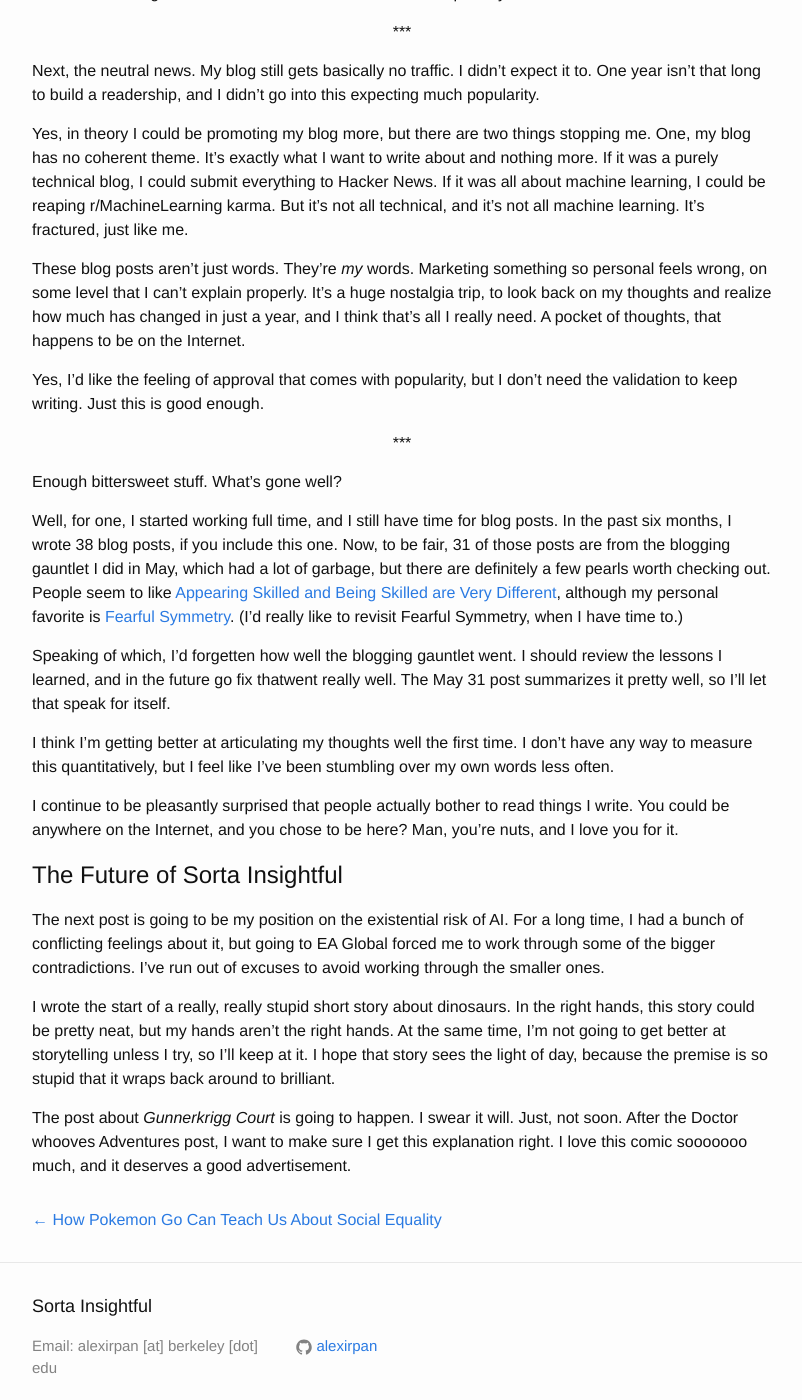
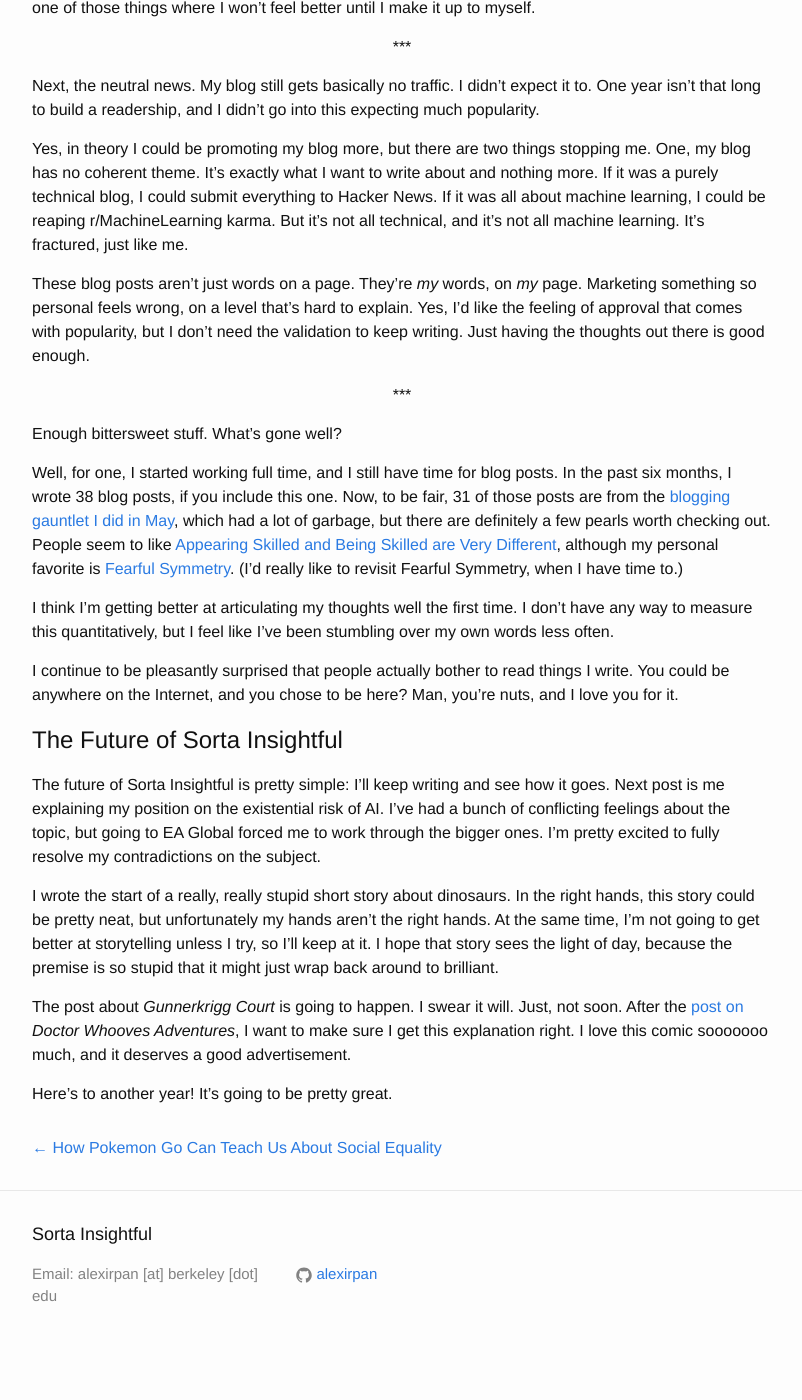
Before and after one commit to alexirpan/alexirpan.github.io, a Jekyll site: the page built from _posts/2016-08-18-one-year.markdown, in a window 1280 px wide and 1400 px high, scrolled down 1115 px. Shown: the whole window, without its empty margins (238-1040 px from the left). Built offline with Jekyll 4.4.1, drawn with Linux system fonts in a browser that asks for light colours; after the commit the page ends 2483 px from its top, so only the background shows below that; some of the changed text lies outside the part shown.

Commit message:
I need to sleep. I'll just ship.

```diff
--- a/_posts/2016-08-18-one-year.markdown
+++ b/_posts/2016-08-18-one-year.markdown
@@ -1,11 +1,11 @@
 ---
 layout: post
 title:  "One Year Later"
-date:   2016-08-18 00:10:00 -0700
+date:   2016-08-18 01:57:00 -0700
 ---
 
 > Over the past few days, I’ve set up the current site and ported over content
-> from the the old one. You should see the old blog posts if you scroll down.
+> from the old one. You should see the old blog posts if you scroll down.
 > Out with the old, in with the new...
 >
 > [...]
@@ -13,6 +13,9 @@
 > As for the title - although I still don’t know what I’m doing with my life,
 >  one of my goals is to be an interesting, insightful person. Unfortunately,
 > I’m not one yet. But if I try, maybe I can get there.
+
+([Hello World, Again]({% post_url 2015-08-18-hello-world-again %}))
+{: .centered }
 
 Sorta Insightful turns one year old today. To whatever meager readership I have:
 thanks. It means more than you'd think.
@@ -34,18 +37,18 @@
 
 I haven't written any of those posts, and I feel awful about it.
 I feel especially bad about not writing the *Gunnerkrigg Court* post. Writing
-that post has been on my shortlist ever since I started this blog, and I haven't
-even started yet.
+that post has been on my shortlist ever since I started this blog.
 
-Meanwhile, I've forgotten what the post on effort icebergs
+Meanwhile, I've forgotten what the effort icebergs post
 was going to cover. Last I remember, I was planning to resolve the tension
-between criticizing bad movies and respecting the effort that goes into all
-movies, even bad ones.
+between constructive criticism of bad work and respect for the effort that
+went into it.
+And there was some infographic I really liked and wanted
+to use? Wow, it has been a while.
 
-Similarly, the post on obsessive fandoms is still at the idea stage. It was
-going to be about *My Little Pony*, or *Touhou*, or *Homestuck*. Maybe
-even all three, if it made sense to do so.
-As for the post about Dominion Online, I at least have some
+The obsessive fandom post is officially turning into a post
+about the *My Little Pony* fandom in particular, but it hasn't passed the idea
+stage yet. As for the Dominion post, I at least have some
 words written down, but I haven't touched them since March.
 
 All these posts that want to be free, and they're chained to the ground, not
@@ -69,14 +72,12 @@
 be reaping r/MachineLearning karma. But it's not all technical, and it's not
 all machine learning. It's fractured, just like me.
 
-These blog posts aren't just words. They're *my* words. Marketing something
-so personal feels wrong, on some level that I can't explain properly.
-It's a huge nostalgia trip, to look back on my thoughts and realize how much
-has changed in just a year, and I think that's all I really need. A pocket of
-thoughts, that happens to be on the Internet.
-
+These blog posts aren't just words on a page. They're *my* words, on *my* page.
+Marketing something
+so personal feels wrong, on a level that's hard to explain.
 Yes, I'd like the feeling of approval that comes with popularity, but I don't
-need the validation to keep writing. Just this is good enough.
+need the validation to keep writing. Just having the thoughts out there is
+good enough.
 
 \*\*\*
 {: .centered }
@@ -85,17 +86,12 @@
 
 Well, for one, I started working full time, and I still have time for blog
 posts. In the past six months, I wrote 38 blog posts, if
-you include this one. Now, to be fair, 31 of those posts are from the blogging
-gauntlet I did in May, which had a lot of garbage, but there are definitely a
+you include this one. Now, to be fair, 31 of those posts are from the [blogging
+gauntlet I did in May]({% post_url 2016-05-01-blogging-gauntlet-may-1 %}), which had a lot of garbage, but there are definitely a
 few pearls worth checking out. People seem to like [Appearing Skilled and Being
 Skilled are Very Different]({% post_url 2016-05-13-may-13 %}), although my
 personal favorite is [Fearful Symmetry]({% post_url 2016-05-21-may-21 %}). (I'd
 really like to revisit Fearful Symmetry, when I have time to.)
-
-Speaking of which, I'd forgetten how well the blogging gauntlet went. I should
-review the lessons I learned, and in the future
-go fix thatwent really well. The May 31 post
-summarizes it pretty well, so I'll let that speak for itself.
 
 I think I'm getting better at articulating my thoughts well the first time. I
 don't have any way to measure this quantitatively, but I feel like I've been
@@ -109,18 +105,21 @@
 The Future of Sorta Insightful
 ==============================================================================
 
-The next post is going to be my position on the existential risk of AI.
-For a long time, I had a bunch of conflicting feelings about it, but going to
-EA Global forced me to work through some of the bigger contradictions. I've run
-out of excuses to avoid working through the smaller ones.
+The future of Sorta Insightful is pretty simple: I'll keep writing and see how
+it goes. Next post is me explaining my position on the existential risk of AI.
+I've had a bunch of conflicting feelings about the topic, but going to
+EA Global forced me to work through the bigger ones. I'm pretty excited to fully
+resolve my contradictions on the subject.
 
 I wrote the start of a really, really stupid short story about dinosaurs.
-In the right hands, this story could be pretty neat, but my hands aren't
+In the right hands, this story could be pretty neat, but unfortunately my hands aren't
 the right hands. At the same time, I'm not going to get better at storytelling
 unless I try, so I'll keep at it. I hope that story sees the light of day,
-because the premise is so stupid that it wraps back around to brilliant.
+because the premise is so stupid that it might just wrap back around to brilliant.
 
 The post about *Gunnerkrigg Court* is going to happen. I swear it will. Just,
-not soon. After the Doctor whooves Adventures post, I want to make sure I
+not soon. After the [post on]({% post_url 2015-09-24-how-an-audio-play-about-a-time-traveling-pony-turned-me-into-a-fanboy %}) *Doctor Whooves Adventures*, I want to make sure I
 get this explanation right. I love this comic sooooooo much, and it deserves
 a good advertisement.
+
+Here's to another year! It's going to be pretty great.
```
